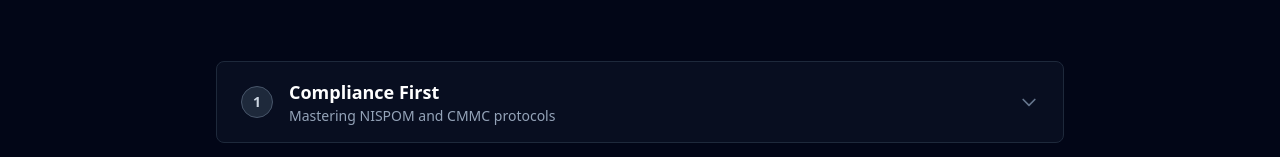
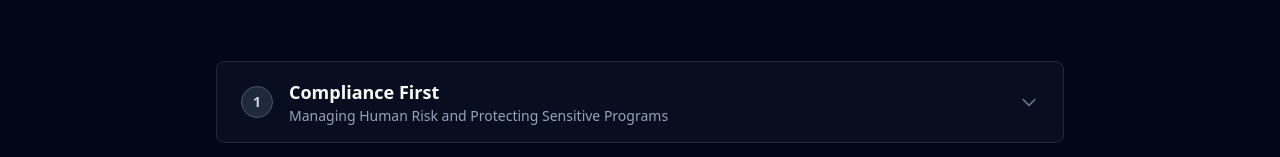
Before and after one commit to gaddisanalytics-gif/visionary-readiness-spa, a plain HTML site: page index.html in a window 1280 px wide. Shown: the part 1815-1972 px from the top of the page. Drawn offline with nearby package versions, Linux system fonts and the light colour scheme.

Commit message:
Update index.html
Changed first module

```diff
--- a/index.html
+++ b/index.html
@@ -309,8 +309,8 @@
             {
                 id: 1,
                 title: "Compliance First",
-                subtitle: "Mastering NISPOM and CMMC protocols",
-                details: "A deep dive into the specific responsibilities of a manager in a classified environment. We cover reporting adverse information, managing CUI, and the difference between the FSO's job and your job."
+                subtitle: "Managing Human Risk and Protecting Sensitive Programs",
+                details: "This module goes beyond general compliance and addresses the manager's crucial role in the continuous security lifecycle, particularly for personnel working on classified or highly technical projects."
             },
             {
                 id: 2,
```
